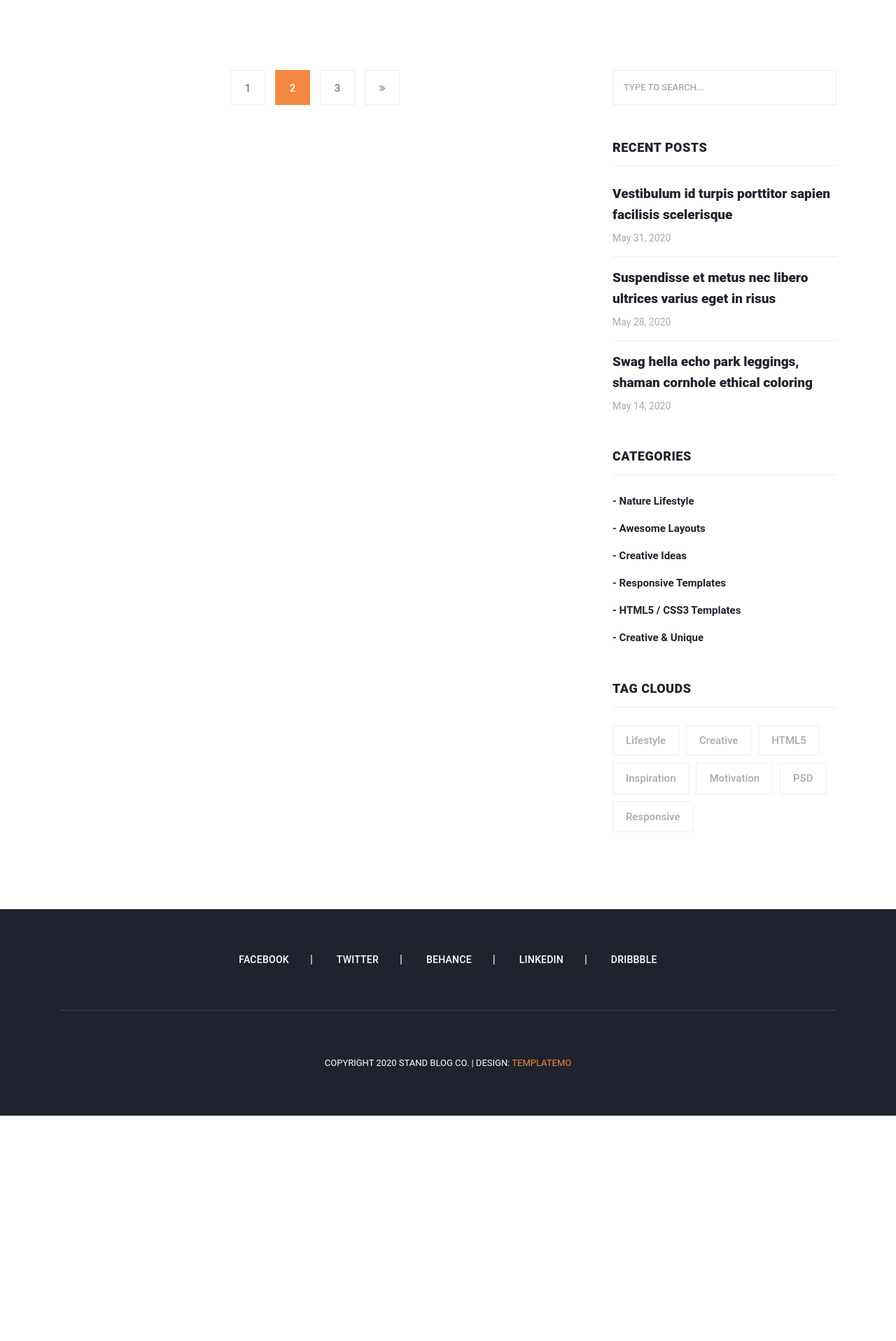
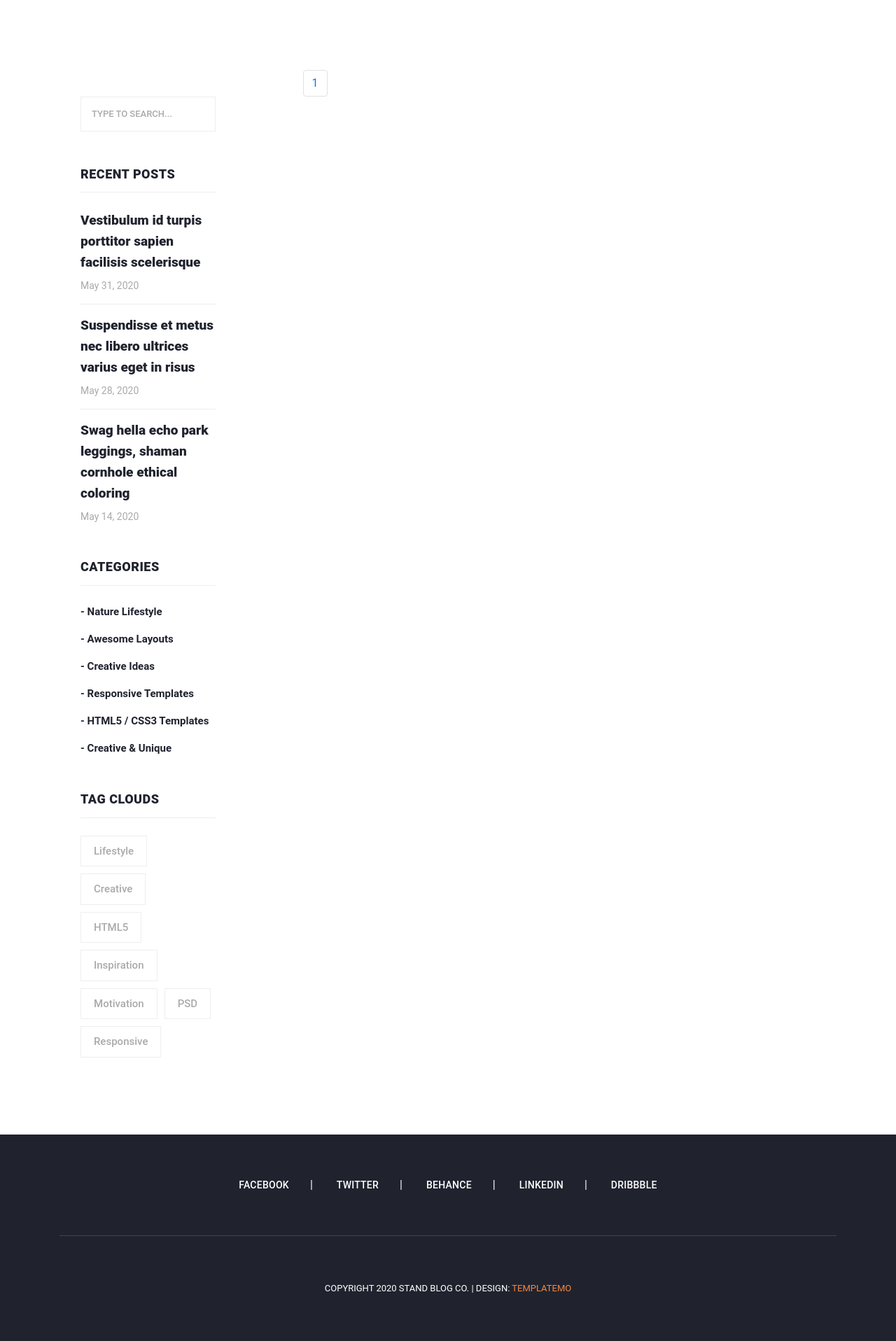
Before and after one commit to MRFAKE2002/My__Project__Blog, a Django app: page /blog/ in a window 1280 px wide. Shown: the part 67-1983 px from the top of the page at 70% size. Before the commit the page ends 1661 px from the top, so only its background shows below. Run offline with Django 4.2, Linux system fonts and the light colour scheme; data that the repository does not hold is empty; some libraries are stand-ins or nearby versions.

Commit message:
Change something in blog post list page

```diff
--- a/blog/templates/blog/post_list.html
+++ b/blog/templates/blog/post_list.html
@@ -57,33 +57,28 @@
                           <li><a href="#">12 {% trans "Comments" %}</a></li>
                         </ul>
                         <p>{{ post.content|truncatewords:10 }}</p>
-                        {% comment %}
-                          <div class="post-options">
-                            <div class="row">
-                              <div class="col-lg-12">
-                                <ul class="post-tags">
-                                  <li><i class="fa fa-tags"></i></li>
-                                  <li><a href="#">Best Templates</a>,</li>
-                                  <li><a href="#">TemplateMo</a></li>
-                                </ul>
-                              </div>
-                            </div>
-                          </div>
-                        {% endcomment %}
                       </div>
                     </div>
                   </div>
                 {% endfor %}
-                <div class="col-lg-12">
-                  <ul class="page-numbers">
-                    <li><a href="#">1</a></li>
-                    <li class="active"><a href="#">2</a></li>
-                    <li><a href="#">3</a></li>
-                    <li><a href="#"><i class="fa fa-angle-double-right"></i></a></li>
+                <div class="col-12">
+                  <nav aria-label="Page navigation example">
+                      <ul class="pagination justify-content-center mt_3">
+                          {% if page_obj.has_previous %}
+                              <li class="page-item">
+                                  <a class="page-link" href="?page={{ page_obj.previous_page_number}}">{% trans "Previous"%}</a>
+                              </li>
+                          {% endif %}
+                          <li class="page-item">
+                              <a class="page-link" href="#">1</a>
+                          </li>
+                          {% if page_obj.has_next %}
+                              <li class="page-item">
+                                  <a class="page-link" href="?page={{ page_obj.next_page_number}}">{% trans "Next"%}</a>
+                              </li>
+                          {% endif %}
                       </ul>
-                </div>
-              </div>
-            </div>
+                  </nav>
                 </div>
                 <div class="col-lg-4">
                   <div class="sidebar">
@@ -158,6 +153,9 @@
                 </div>
               </div>
             </div>
+          </div>
+        </div>
+      </div>
   </section>
 
 {% endblock %}
```
Lines whose indentation alone changed are shown as unchanged.
